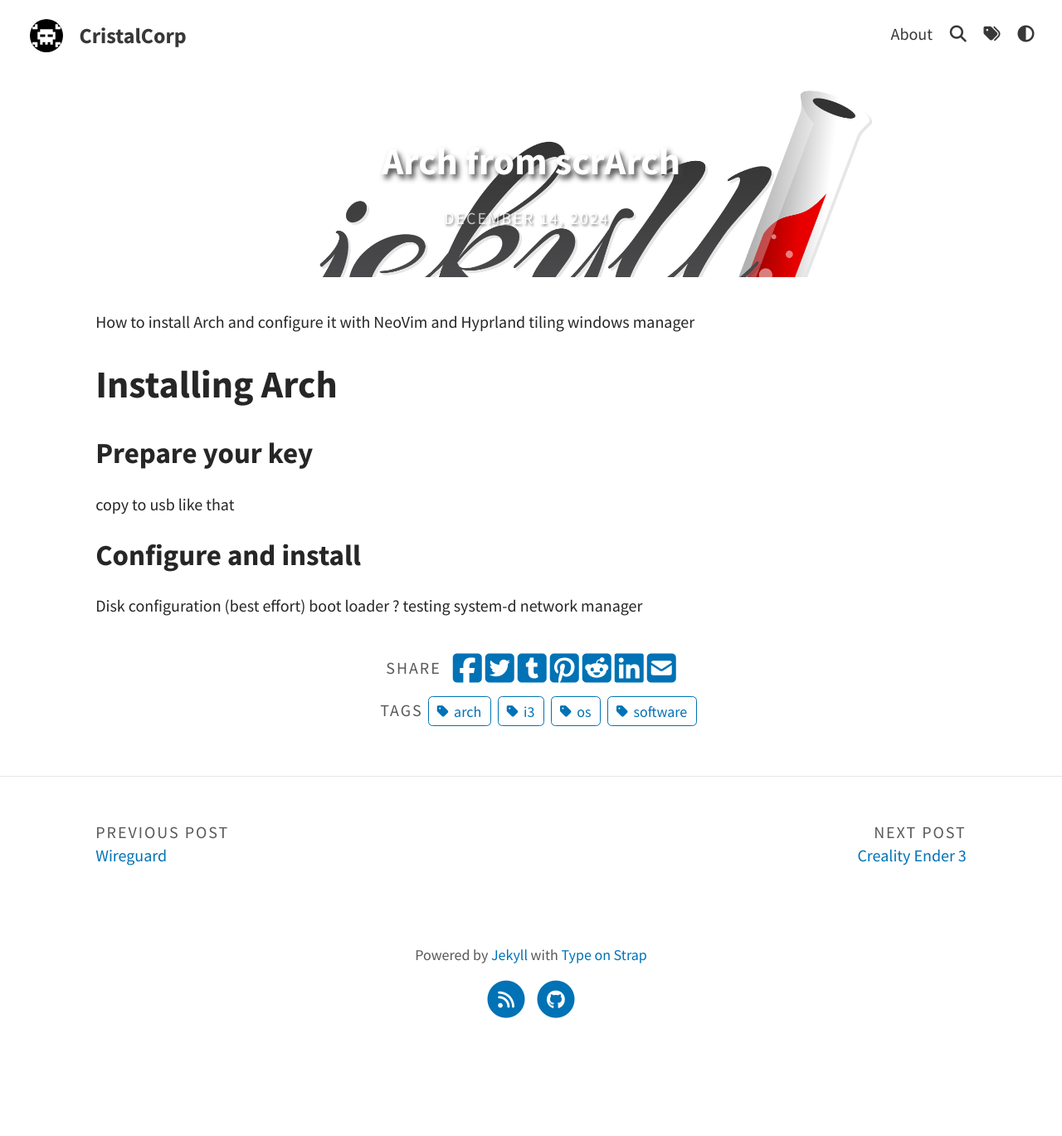
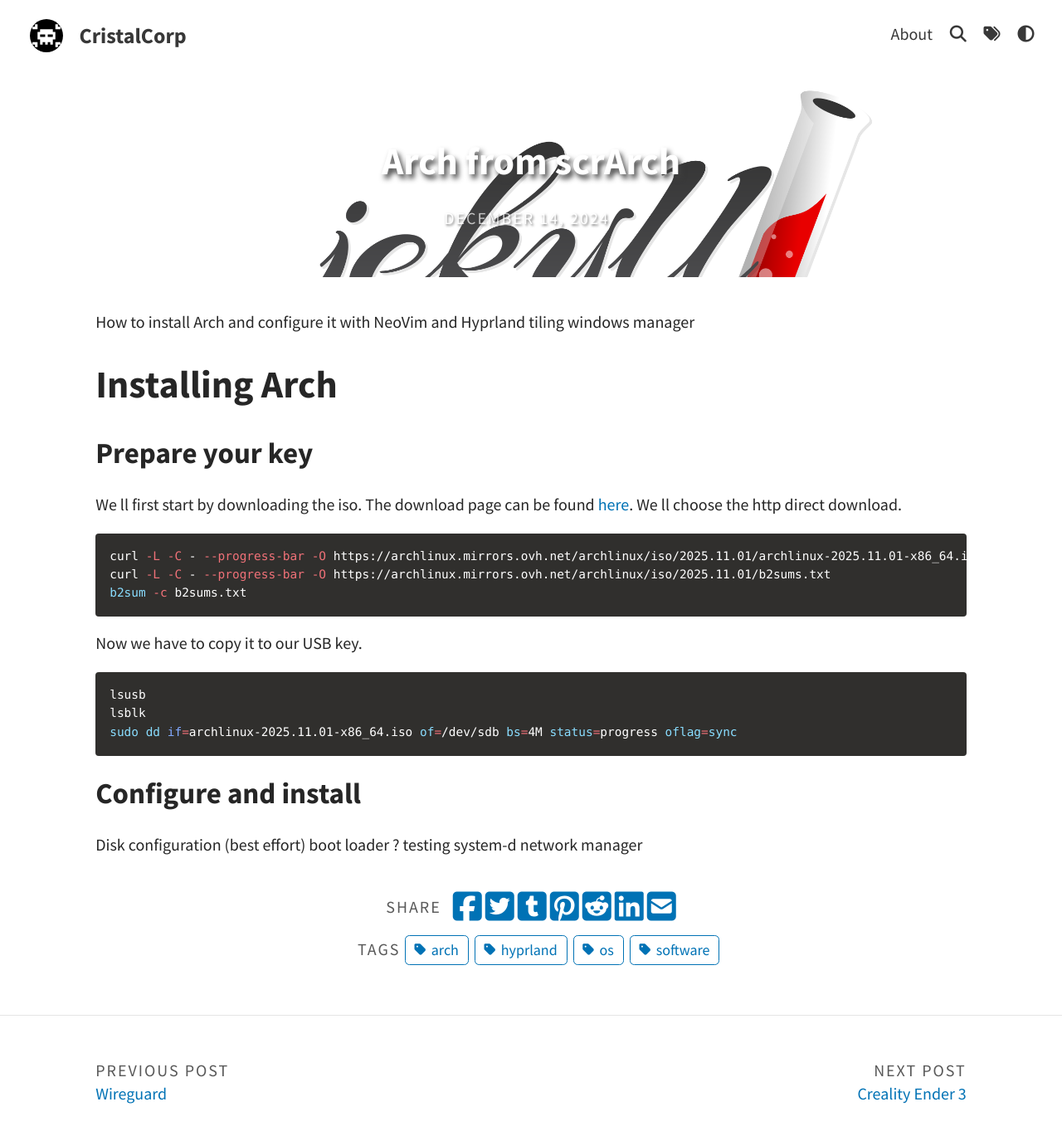
Before and after one commit to cristalcorp/cristalcorp.github.io, a Jekyll site: the page built from _posts/2024-12-14-Arch.md, in a window 1280 px wide and 1400 px high. Shown: the top 1369 px of the window at 83% size. Built offline with Jekyll 4.4.1, drawn with Linux system fonts in a browser that asks for light colours; a script that is not in the unit is left out.

Commit message:
arch - image

````diff
--- a/_posts/2024-12-14-Arch.md
+++ b/_posts/2024-12-14-Arch.md
@@ -3,15 +3,25 @@ layout: post
 title: Arch from scrArch
 feature-img: "assets/img/posts/jekyll/jekyll_logo.png"
 categories: OS
-tags: [os, software, i3, arch]
+tags: [os, software, hyprland, arch]
 ---
 
 How to install Arch and configure it with NeoVim and Hyprland tiling windows manager
 
 # Installing Arch
 ## Prepare your key
-
-copy to usb like that
+We ll first start by downloading the iso. The download page can be found [here](https://archlinux.org/download/). We ll choose the http direct download.
+```bash
+curl -L -C - --progress-bar -O https://archlinux.mirrors.ovh.net/archlinux/iso/2025.11.01/archlinux-2025.11.01-x86_64.iso
+curl -L -C - --progress-bar -O https://archlinux.mirrors.ovh.net/archlinux/iso/2025.11.01/b2sums.txt
+b2sum -c b2sums.txt
+```
+Now we have to copy it to our USB key.
+```bash
+lsusb
+lsblk
+sudo dd if=archlinux-2025.11.01-x86_64.iso of=/dev/sdb bs=4M status=progress oflag=sync
+```
 ## Configure and install
 Disk configuration (best effort)
 boot loader ? testing system-d
````
